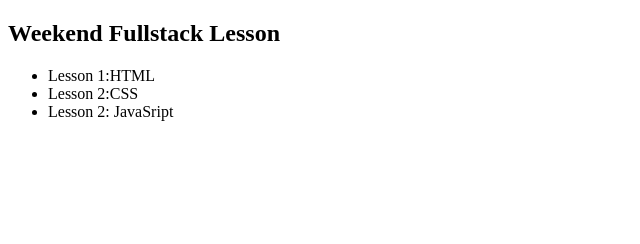
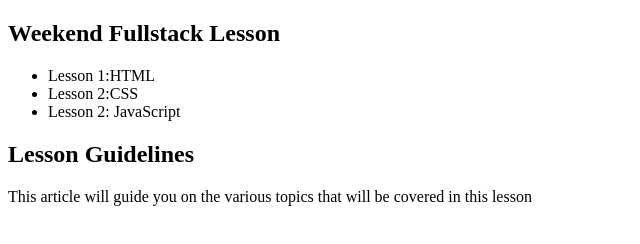
Before and after one commit to Indibaby/Weekend-class-github-practice, a plain HTML site: page index.html in a window 1280 px wide. Shown: the whole page, without its empty margins (0-640 px from the left). Drawn offline with Linux system fonts and the light colour scheme.

Commit message:
Added an article guideline

```diff
--- a/index.html
+++ b/index.html
@@ -12,8 +12,12 @@
         <ul>
             <li>Lesson 1:HTML</li>
             <li>Lesson 2:CSS</li>
-            <li>Lesson 2: JavaSript</li>
+            <li>Lesson 2: JavaScript</li>
         </ul>
+        <article>
+            <h2>Lesson Guidelines</h2>
+            <p>This article will guide you on the various topics that will be covered in this lesson</p>
+        </article>
     </div>
 </body>
 </html>
```
